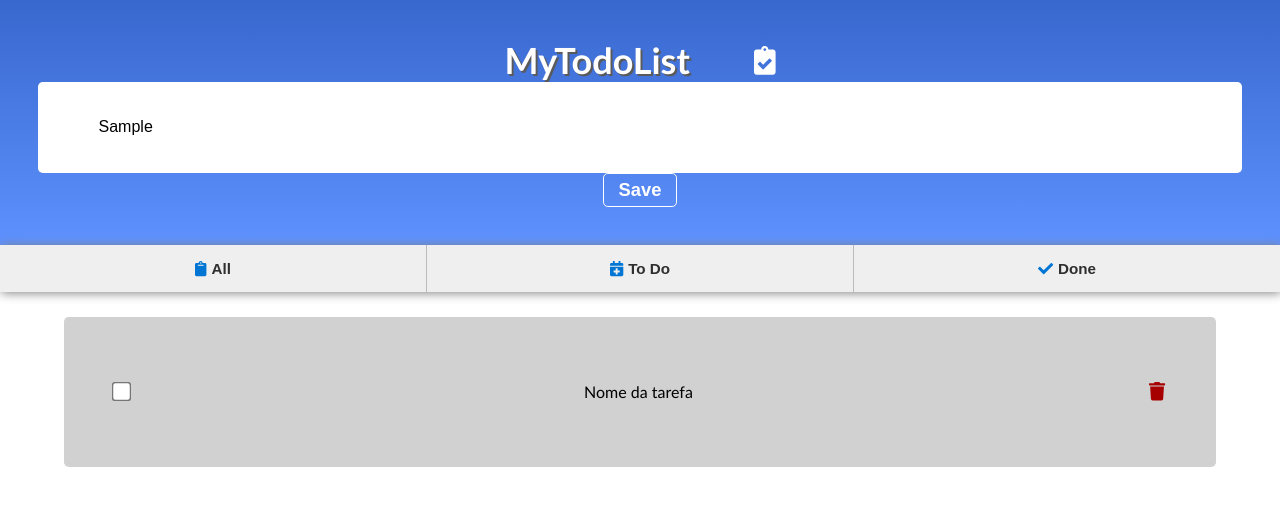
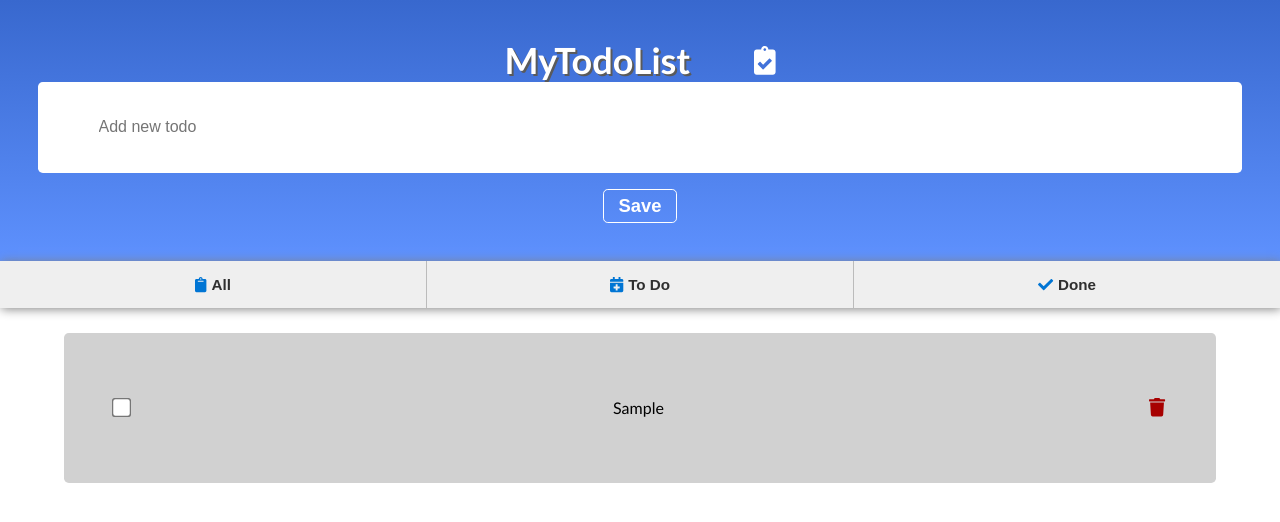
Before and after one commit to johnnsantos/mytodoapp, a React (Create React App) app: page / in a window 1280 px wide. Both pictures are taken after typing "Sample" into the empty fields and a click on the button "Save". Shown: the top 522 px of the page. Built offline with nearby package versions, Linux system fonts and the light colour scheme.

Commit message:
feat: creating mechanisms of create, delete and markDone toDo

```diff
--- a/src/App.js
+++ b/src/App.js
@@ -1,17 +1,53 @@
-import Header from './components/Header'
-import NavBar from './components/NavBar'
-import TodosContainer from './components/TodosContainer'
-import { GlobalStyle } from './GlobalStyle'
+import Header from "./components/Header";
+import NavBar from "./components/NavBar";
+import TodosContainer from "./components/TodosContainer";
+import { GlobalStyle } from "./GlobalStyle";
+import { useState } from "react";
 
 const App = () => {
+    const [todo, setTodo] = useState("");
+    const [dataTodos, setDataTodos] = useState([]);
+
+    const markDoneTodo = (id) => {
+        const foundTodo = dataTodos.findIndex((todo) => todo.id === id);
+        const newState = [...dataTodos];
+        newState[foundTodo] = {
+            id: dataTodos[foundTodo].id,
+            title: dataTodos[foundTodo].title,
+            done: !dataTodos[foundTodo].done,
+        };
+        setDataTodos(newState);
+    };
+
+    const deleteTodo = (id, confirmDelete) => {
+        if (confirmDelete) {
+            const updatedTodos = dataTodos.filter((item) => item.id !== id);
+            setDataTodos(updatedTodos);
+        }
+    };
+
+    const saveNewTodo = (e) => {
+        e.preventDefault();
+        setDataTodos([{ id: Date.now(), title: todo, done: false }, ...dataTodos]);
+        setTodo("");
+    };
+
     return (
         <>
             <GlobalStyle />
-      <Header />
+            <Header
+                todo={todo}
+                change={(e) => setTodo(e.target.value)}
+                submit={(e) => saveNewTodo(e)}
+            />
             <NavBar />
-      <TodosContainer />
+            <TodosContainer
+                markDoneTodo={markDoneTodo}
+                deleteTodo={deleteTodo}
+                dataTodos={dataTodos}
+            />
         </>
     );
-}
+};
 
 export default App;
--- a/src/components/ConfirmationModal/index.jsx
+++ b/src/components/ConfirmationModal/index.jsx
@@ -1,20 +1,20 @@
-import { ModalBody, PopUp, DeleteButton, CancelButton } from './styles'
-import { FontAwesomeIcon } from '@fortawesome/react-fontawesome'
-import { faWindowClose } from '@fortawesome/free-solid-svg-icons'
+import { ModalBody, PopUp, DeleteButton, CancelButton } from "./styles";
+import { FontAwesomeIcon } from "@fortawesome/react-fontawesome";
+import { faWindowClose } from "@fortawesome/free-solid-svg-icons";
 
-const ConfirmationModal = () => {
+const ConfirmationModal = ({ open, toggle, confirm }) => {
 	return (
-		<ModalBody>
+		<ModalBody open={open}>
 			<PopUp>
 				<FontAwesomeIcon icon={faWindowClose} />
 				<span>Are you sure to delete the selected task?</span>
 				<div className="modal-controls">
-					<CancelButton>Cancel</CancelButton>
-					<DeleteButton>Yes</DeleteButton>
+					<CancelButton onClick={() => toggle()}>Cancel</CancelButton>
+					<DeleteButton onClick={() => confirm()}>Yes</DeleteButton>
 				</div>
 			</PopUp>
 		</ModalBody>
-	)
-}
+	);
+};
 
-export default ConfirmationModal
+export default ConfirmationModal;
--- a/src/components/Header/index.jsx
+++ b/src/components/Header/index.jsx
@@ -1,20 +1,25 @@
-import { StyledHeader, StyledInput, SaveTodoButton } from './styles'
-import { FontAwesomeIcon } from '@fortawesome/react-fontawesome'
-import { faClipboardCheck } from '@fortawesome/free-solid-svg-icons'
+import { StyledHeader, StyledInput, SaveTodoButton } from "./styles";
+import { FontAwesomeIcon } from "@fortawesome/react-fontawesome";
+import { faClipboardCheck } from "@fortawesome/free-solid-svg-icons";
 
-const Header = () => {
+const Header = ({ todo, change, submit }) => {
 	return (
-		<StyledHeader >
+		<StyledHeader>
 			<div className="header-title">
 				<h1>MyTodoList</h1>
 				<FontAwesomeIcon icon={faClipboardCheck} />
 			</div>
-			<StyledInput type='text' placeholder='Add new todo' />
-			<SaveTodoButton>
-				Save
-				</SaveTodoButton>
+			<form onSubmit={submit}>
+				<StyledInput
+					type="text"
+					placeholder="Add new todo"
+					value={todo}
+					onChange={change}
+				/>
+				<SaveTodoButton type="submit">Save</SaveTodoButton>
+			</form>
 		</StyledHeader>
-	)
-}
+	);
+};
 
 export default Header;
--- a/src/components/Header/styles.js
+++ b/src/components/Header/styles.js
@@ -29,6 +29,13 @@ font-family: 'Trebuchet MS', 'Lucida Sans Unicode', 'Lucida Grande', 'Lucida San
 		font-size: 1.8rem;
 	}
 }
+
+form {
+	width: 100%;
+	display: flex;
+	flex-flow: column nowrap;
+	align-items: center;
+}
 `
 
 export const StyledInput = styled.input`
@@ -51,6 +58,7 @@ border-radius: 0.3rem;
 font-size: 1.15rem;
 font-weight: bold;
 cursor: pointer;
+margin-top: 1rem;
 
 &:hover{
 background-color:#00b62d;
--- a/src/components/TodoCard/index.jsx
+++ b/src/components/TodoCard/index.jsx
@@ -1,15 +1,39 @@
-import { TodoBody } from './styles'
-import { FontAwesomeIcon } from '@fortawesome/react-fontawesome'
-import { faTrash } from '@fortawesome/free-solid-svg-icons'
+import { TodoBody } from "./styles";
+import { FontAwesomeIcon } from "@fortawesome/react-fontawesome";
+import { faTrash } from "@fortawesome/free-solid-svg-icons";
+import ConfirmationModal from "../ConfirmationModal";
+import { useState, useEffect } from "react";
 
-const TodoCard = () => {
-	return (
-		<TodoBody>
-			<input type="checkbox" className='check-todo' />
-			<span className='todo-title'>Nome da tarefa</span>
-			<button className='delete-todo'><FontAwesomeIcon icon={faTrash} /></button>
-		</TodoBody>
-	)
-}
+const TodoCard = ({ id, name, checked, markDoneTodo, deleteTodo }) => {
+    const [modalOpen, toggleModal] = useState(false);
+    const [confirm, setConfirm] = useState(false);
 
-export default TodoCard
+    useEffect(() => {
+        deleteTodo(id, confirm);
+    }, [confirm, deleteTodo, id]);
+
+    return (
+        <>
+            <ConfirmationModal
+                open={modalOpen}
+                toggle={() => toggleModal(!modalOpen)}
+                confirm={() => setConfirm(true)}
+            />
+            <TodoBody done={checked}>
+                <input
+                    readOnly
+                    type="checkbox"
+                    className="check-todo"
+                    checked={checked}
+                    onClick={() => markDoneTodo(id)}
+                />
+                <span className="todo-title">{name}</span>
+                <button className="delete-todo" onClick={() => toggleModal(true)}>
+                    <FontAwesomeIcon icon={faTrash} />
+                </button>
+            </TodoBody>
+        </>
+    );
+};
+
+export default TodoCard;
--- a/src/components/TodosContainer/index.jsx
+++ b/src/components/TodosContainer/index.jsx
@@ -1,13 +1,20 @@
-import TodoCard from '../TodoCard'
-import ConfirmationModal from '../ConfirmationModal'
+import TodoCard from "../TodoCard";
 
-const TodosContainer = () => {
+const TodosContainer = ({ markDoneTodo, deleteTodo, dataTodos }) => {
 	return (
 		<>
-			<ConfirmationModal />
-			<TodoCard />
+			{dataTodos.map((todo) => (
+				<TodoCard
+					id={todo.id}
+					key={todo.id}
+					name={todo.title}
+					checked={todo.done}
+					markDoneTodo={markDoneTodo}
+					deleteTodo={deleteTodo}
+				/>
+			))}
 		</>
-	)
-}
+	);
+};
 
-export default TodosContainer
+export default TodosContainer;
```
Also changed, not shown: src/components/NavBar/index.jsx (+16 -9 lines), src/components/Footer/index.jsx (deleted), src/components/Footer/styles.js (deleted). Lines whose indentation alone changed are shown as unchanged.
